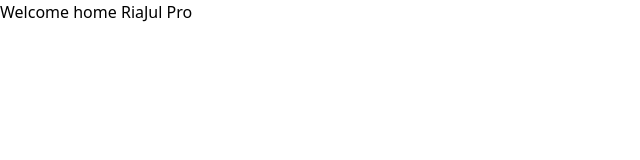
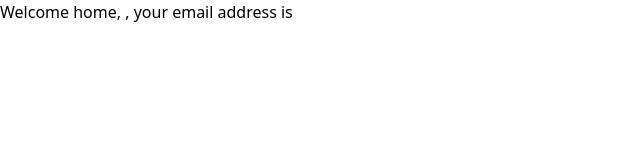
Before and after one commit to riajulpro/studyhub-client, a React (Vite) app: page / in a window 1280 px wide. Shown: the top 160 px of the page, without its empty margins (0-640 px from the left). Built offline with nearby package versions, Linux system fonts and the light colour scheme; no server answers.

Commit message:
Login and registration with Email and Password has been included

```diff
--- a/src/context/Authentication.jsx
+++ b/src/context/Authentication.jsx
@@ -1,14 +1,17 @@
 import {
   createUserWithEmailAndPassword,
+  onAuthStateChanged,
   signInWithEmailAndPassword,
 } from "firebase/auth";
 import PropTypes from "prop-types";
-import { createContext } from "react";
+import { createContext, useEffect, useState } from "react";
 import auth from "../firebase/firebase.config";
 
 export const AuthContext = createContext();
 
 const Authentication = ({ children }) => {
+  const [user, setUser] = useState(null);
+
   const createAccount = (email, password) => {
     return createUserWithEmailAndPassword(auth, email, password);
   };
@@ -17,7 +20,15 @@ const Authentication = ({ children }) => {
     return signInWithEmailAndPassword(auth, email, password);
   };
 
-  const info = { name: "RiaJul Pro", createAccount, signIn };
+  useEffect(() => {
+    const unSubscribe = onAuthStateChanged(auth, (currentUser) => {
+      setUser(currentUser);
+    });
+
+    return () => unSubscribe();
+  }, []);
+
+  const info = { name: "RiaJul Pro", createAccount, signIn, user };
 
   return <AuthContext.Provider value={info}>{children}</AuthContext.Provider>;
 };
--- a/src/pages/public/Home.jsx
+++ b/src/pages/public/Home.jsx
@@ -2,10 +2,12 @@ import { useContext } from "react";
 import { AuthContext } from "../../context/Authentication";
 
 const Home = () => {
-  const { name } = useContext(AuthContext);
+  const { user } = useContext(AuthContext);
   return (
     <div>
-      <h1>Welcome home {name}</h1>
+      <h1>
+        Welcome home, {user?.displayName}, your email address is {user?.email}
+      </h1>
     </div>
   );
 };
--- a/src/pages/public/Login.jsx
+++ b/src/pages/public/Login.jsx
@@ -1,9 +1,11 @@
 import { useContext } from "react";
 import { AuthContext } from "../../context/Authentication";
-import { Link } from "react-router-dom";
+import { Link, useNavigate } from "react-router-dom";
 
 const Login = () => {
   const { signIn } = useContext(AuthContext);
+
+  const navigate = useNavigate();
 
   const login = (event) => {
     event.preventDefault();
@@ -16,9 +18,9 @@ const Login = () => {
     console.log(email, password);
 
     signIn(email, password)
-      .then((res) => {
+      .then(() => {
         alert("login successful");
-        console.log(res.user);
+        navigate("/");
       })
       .catch((error) => {
         alert("user or password wrong");
--- a/src/pages/public/Register.jsx
+++ b/src/pages/public/Register.jsx
@@ -1,9 +1,44 @@
-import { Link } from "react-router-dom";
+import { useContext } from "react";
+import { Link, useNavigate } from "react-router-dom";
+import { AuthContext } from "../../context/Authentication";
+import { updateProfile } from "firebase/auth";
+import auth from "../../firebase/firebase.config";
 
 const Register = () => {
+  const { createAccount } = useContext(AuthContext);
+
+  const navigate = useNavigate();
+
   const register = (event) => {
     event.preventDefault();
     console.log("register form is submitted");
+
+    const form = event.target;
+    const username = form.username.value;
+    const email = form.email.value;
+    const password = form.password.value;
+    const photo = form.photo.value;
+
+    createAccount(email, password)
+      .then(() => {
+        updateProfile(auth.currentUser, {
+          displayName: username,
+          photoURL: photo,
+        })
+          .then(() => {
+            navigate("/login");
+          })
+          .catch((error) => console.log(error));
+      })
+      .catch((error) => console.log(error));
+
+    console.log(username, email, password, photo);
+
+    // Clear the form input field
+    form.username.value = "";
+    form.email.value = "";
+    form.password.value = "";
+    form.photo.value = "";
   };
   return (
     <div className="flex justify-center items-center h-screen">
```
